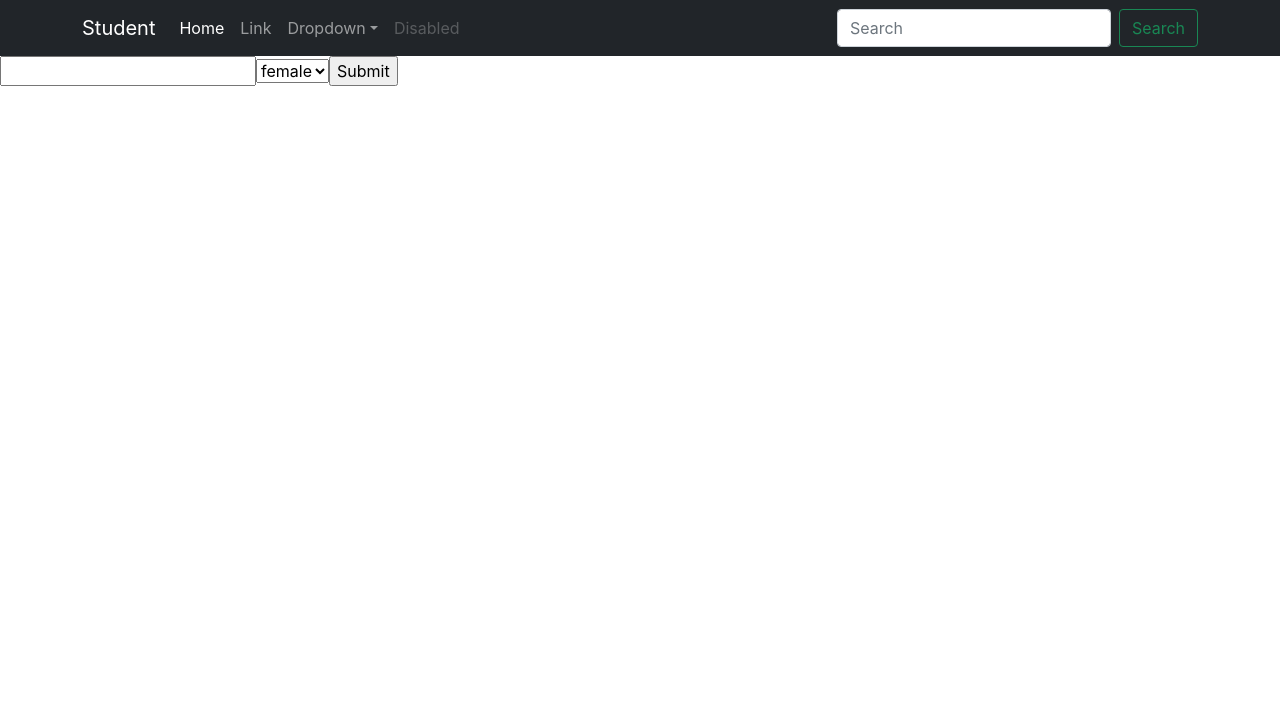
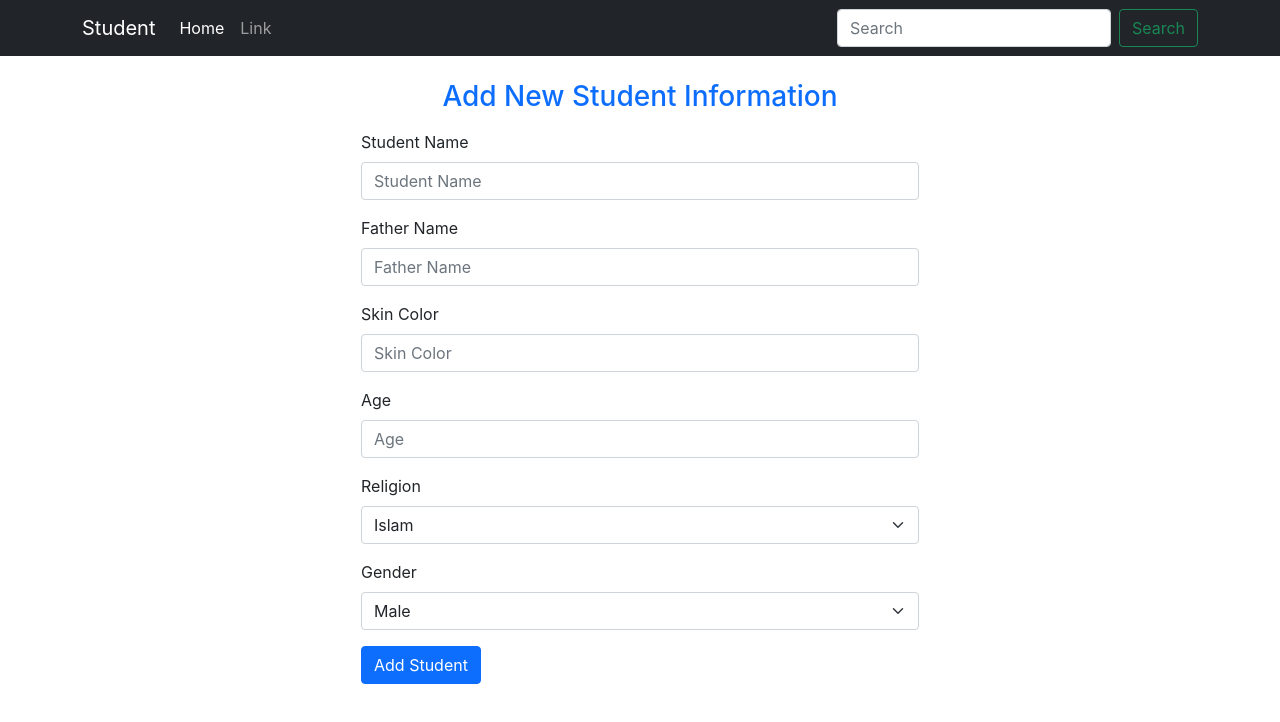
Before and after one commit to frsiam/student-crud-client, a React (Create React App) app: page /addnewstudentinfo in a window 1280 px wide. Shown: the top 722 px of the page. Built offline with nearby package versions, Linux system fonts and the light colour scheme.

Commit message:
information added from client site

```diff
--- a/package.json
+++ b/package.json
@@ -11,6 +11,7 @@
     "react-hook-form": "^7.33.1",
     "react-router-dom": "^6.3.0",
     "react-scripts": "5.0.1",
+    "react-toastify": "^9.0.5",
     "web-vitals": "^2.1.4"
   },
   "scripts": {
--- a/src/App.js
+++ b/src/App.js
@@ -2,6 +2,8 @@ import { Routes, Route } from 'react-router-dom';
 import AddStudent from './components/AddStudent';
 import Header from './components/Header';
 import Students from './components/Students';
+import { ToastContainer } from 'react-toastify';
+import 'react-toastify/dist/ReactToastify.css';
 
 function App() {
   return (
@@ -11,6 +13,7 @@ function App() {
         <Route path='/' element={<Students />} />
         <Route path='/addnewstudentinfo' element={<AddStudent />} />
       </Routes>
+      <ToastContainer />
     </div>
   );
 }
--- a/src/components/AddStudent.js
+++ b/src/components/AddStudent.js
@@ -1,19 +1,73 @@
 import React from 'react';
 import { useForm } from "react-hook-form";
+import { toast } from 'react-toastify';
 
 const AddStudent = () => {
-    const { register, handleSubmit } = useForm();
-    const onSubmit = data => console.log(data);
+    const { register, handleSubmit, reset } = useForm();
+    const onSubmit = data => {
+        console.log(data);
+        const url = `http://localhost:5000/student`;
+        fetch(url, {
+            method: 'post',
+            headers: {
+                'content-type': 'application/json'
+            },
+            body: JSON.stringify(data)
+        })
+            .then(res => res.json())
+            .then(result => {
+                if (result.insertedId) {
+                    toast.success('New Student Information addedd successfully !!!');
+                    reset();
+                }
+                else {
+                    toast.error('Failed to add information !!')
+                    console.log(result)
+                }
+            })
+    };
     return (
-        <div>
-            <form onSubmit={handleSubmit(onSubmit)}>
-                <input {...register("firstName")} />
-                <select {...register("gender")}>
-                    <option value="female">female</option>
-                    <option value="male">male</option>
-                    <option value="other">other</option>
-                </select>
-                <input type="submit" />
+        <div className='container py-2'>
+            <form onSubmit={handleSubmit(onSubmit)} className='w-50 mx-auto'>
+                <h3 className='text-primary text-center my-3'>Add New Student Information</h3>
+
+                <div className="mb-3">
+                    <label htmlFor="exampleInputName" className="form-label">Student Name</label>
+                    <input placeholder='Student Name' {...register("name")} type="text" className="form-control" id="exampleInputName" aria-describedby="emailHelp" />
+                </div>
+
+                <div className="mb-3">
+                    <label htmlFor="exampleInputfatherName" className="form-label">Father Name</label>
+                    <input placeholder='Father Name' {...register("fatherName")} type="text" className="form-control" id="exampleInputfatherName" aria-describedby="emailHelp" />
+                </div>
+
+                <div className="mb-3">
+                    <label htmlFor="exampleInputSkinColor" className="form-label">Skin Color</label>
+                    <input placeholder='Skin Color' {...register("skin")} type="text" className="form-control" id="exampleInputSkinColor" />
+                </div>
+
+                <div className="mb-3">
+                    <label htmlFor="exampleInputAge" className="form-label">Age</label>
+                    <input placeholder='Age' {...register("age")} type="number" className="form-control" id="exampleInputAge" />
+                </div>
+
+                <div className="mb-3">
+                    <label htmlFor="exampleInputReligion" className="form-label">Religion</label>
+                    <select {...register("religion")} className="form-select" aria-label="Default select example">
+                        <option value="Islam">Islam</option>
+                        <option value="Hindu">Hindu</option>
+                        <option value="other">other</option>
+                    </select>
+                </div>
+                <div className="mb-3">
+                    <label htmlFor="exampleInputGender" className="form-label">Gender</label>
+                    <select {...register("gender")} className="form-select" aria-label="Default select example">
+                        <option value="Male">Male</option>
+                        <option value="Female">Female</option>
+                        <option value="Other">Other</option>
+                    </select>
+                </div>
+                <button type="submit" className="btn btn-primary">Add Student</button>
             </form>
         </div>
     );
--- a/src/components/Header.js
+++ b/src/components/Header.js
@@ -17,20 +17,6 @@ const Header = () => {
                         <li className="nav-item">
                             <Link className="nav-link" to="addnewstudentinfo">Link</Link>
                         </li>
-                        <li className="nav-item dropdown">
-                            <a className="nav-link dropdown-toggle" href="#" id="navbarDropdown" role="button" data-bs-toggle="dropdown" aria-expanded="false">
-                                Dropdown
-                            </a>
-                            <ul className="dropdown-menu" aria-labelledby="navbarDropdown">
-                                <li><a className="dropdown-item" href="#">Action</a></li>
-                                <li><a className="dropdown-item" href="#">Another action</a></li>
-                                <li><hr className="dropdown-divider" /></li>
-                                <li><a className="dropdown-item" href="#">Something else here</a></li>
-                            </ul>
-                        </li>
-                        <li className="nav-item">
-                            <a className="nav-link disabled" href="#" tabindex="-1" aria-disabled="true">Disabled</a>
-                        </li>
                     </ul>
                     <form className="d-flex">
                         <input className="form-control me-2" type="search" placeholder="Search" aria-label="Search" />
--- a/src/components/StudentRow.js
+++ b/src/components/StudentRow.js
@@ -1,14 +1,18 @@
 import React from 'react';
 
 const StudentRow = ({ stu, index }) => {
-    console.log(stu)
+    // console.log(stu)
     return (
         <>
             <tr>
                 <th scope="row">{index + 1}</th>
                 <td>{stu.name}</td>
                 <td>{stu.age}</td>
-                <td>{stu.height}</td>
+                <td>{stu.religion}</td>
+                <td>
+                    <button className="btn btn-warning me-4">Edit</button>
+                    <button className="btn btn-danger">Delete</button>
+                </td>
             </tr>
         </>
     );
--- a/src/components/Students.js
+++ b/src/components/Students.js
@@ -1,4 +1,5 @@
 import React, { useEffect, useState } from 'react';
+import { Link } from "react-router-dom";
 import StudentRow from './StudentRow';
 
 const Students = () => {
@@ -7,7 +8,7 @@ const Students = () => {
         fetch('http://localhost:5000/students')
             .then(res => res.json())
             .then(data => {
-                console.log(data)
+                // console.log(data)
                 return setStudents(data.result)
             })
     }, [])
@@ -16,10 +17,11 @@ const Students = () => {
             <table class="table">
                 <thead>
                     <tr>
-                        <th scope="col">#</th>
-                        <th scope="col">First</th>
-                        <th scope="col">Last</th>
-                        <th scope="col">Handle</th>
+                        <th scope="col">S.N</th>
+                        <th scope="col">Name</th>
+                        <th scope="col">Age</th>
+                        <th scope="col">Religion</th>
+                        <th scope="col">Action</th>
                     </tr>
                 </thead>
                 <tbody>
@@ -28,6 +30,9 @@ const Students = () => {
                     }
                 </tbody>
             </table>
+            <div className='text-center mt-5'>
+                <Link to='/addnewstudentinfo' className="btn btn-dark">Add New Student</Link>
+            </div>
         </div>
     );
 };
```
Also changed, not shown: 1 other file (tests, documents, lock files or other folders).
